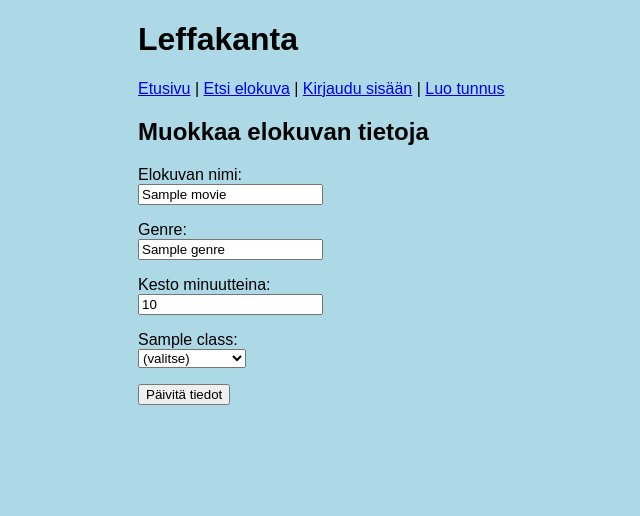
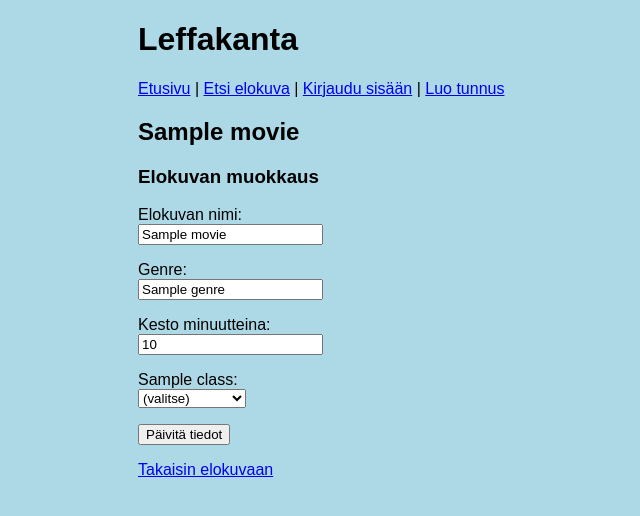
Before and after one commit to palmikko/leffakanta, a Flask app: template templates/edit_movie.html in a window 1280 px wide. Shown: the top 516 px of the page, without its empty margins (102-742 px from the left). Run offline with Flask 3, Linux system fonts and the light colour scheme; the template is opened without the code that fills it: most values are stand-ins (such as "Sample title", 1, 10 or a date in 2020).

Commit message:
Improve edit/remove/images pages

```diff
--- a/templates/edit_movie.html
+++ b/templates/edit_movie.html
@@ -3,7 +3,8 @@
 {% block title %}Muokkaa elokuvan tietoja{% endblock %}
 
 {% block content %}
-<h2>Muokkaa elokuvan tietoja</h2>
+<h2>{{ movie.title }}</h2>
+<h3>Elokuvan muokkaus</h3>
 <form action="/update_movie" method="post">
   <p>
     Elokuvan nimi: <br />
@@ -36,4 +37,7 @@
   <input type="hidden" name="csrf_token" value="{{ session.csrf_token }}" />
   <input type="submit" value="Päivitä tiedot" />
 </form>
+<p>
+  <a href="/movie/{{ movie.id }}">Takaisin elokuvaan</a>
+</p>
 {% endblock %}
```
Also changed, not shown: templates/images.html (+7 -2 lines), templates/remove_movie.html (+5 -2 lines).
